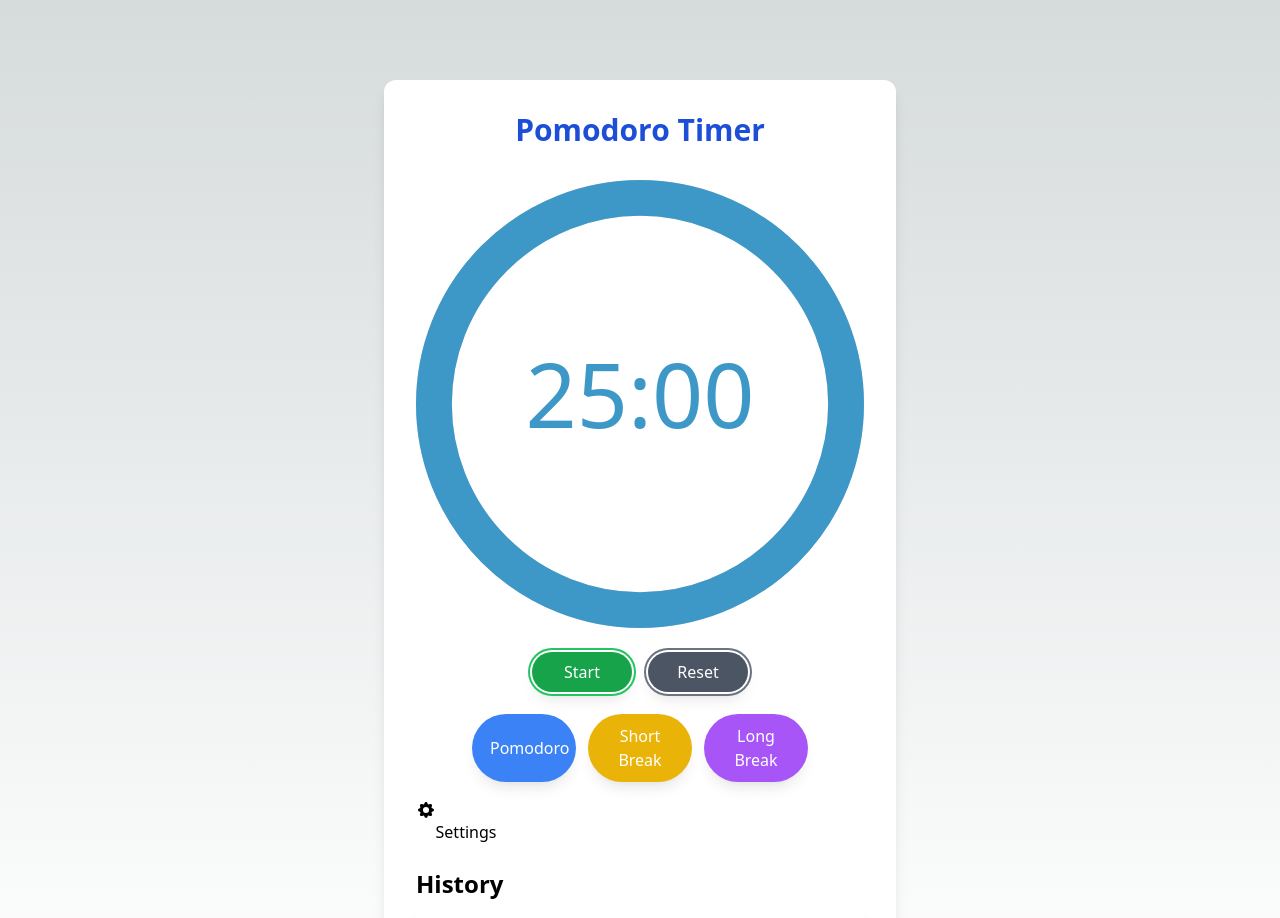
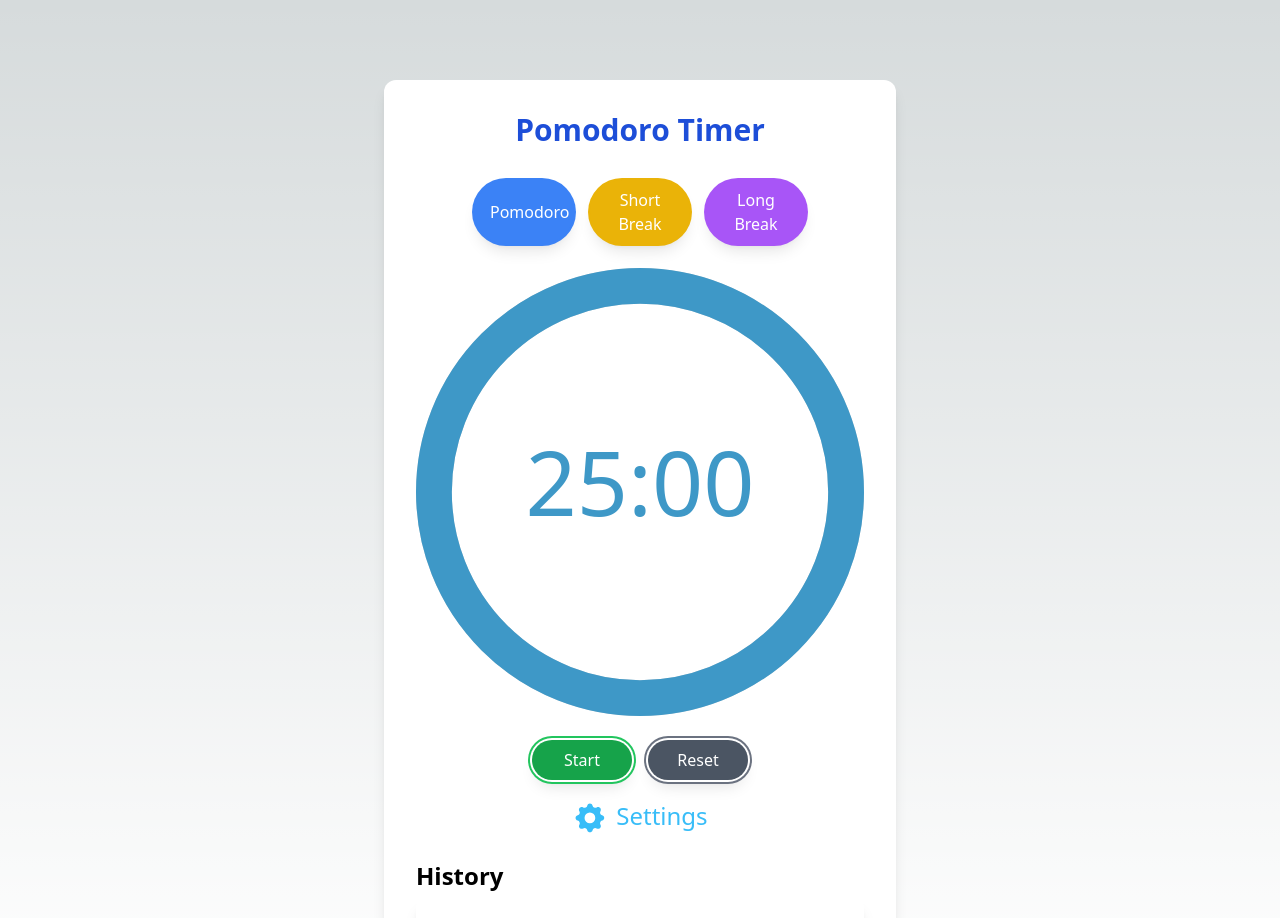
Before and after one commit to Shantanu993/FocusTrekker, a Next.js app: page / in a window 1280 px wide. Shown: the top 918 px of the page. Built offline with nearby package versions, Linux system fonts and the light colour scheme.

Commit message:
fixed settings button

```diff
--- a/components/PomodoroTimer.js
+++ b/components/PomodoroTimer.js
@@ -71,6 +71,7 @@ const PomodoroTimer = () => {
         {minutes.toString().padStart(2, "0")}:
         {seconds.toString().padStart(2, "0")}
       </div> */}
+      <TimeSettings setTime={setTime} />
       <CircularProgressbar
         value={progress}
         text={`${minutes.toString().padStart(2, "0")}:${seconds
@@ -78,8 +79,10 @@ const PomodoroTimer = () => {
           .padStart(2, "0")}`}
       />
       <TimerControls toggle={toggle} reset={reset} isActive={isActive} />
-      <TimeSettings setTime={setTime} />
-      <div style={{ marginTop: "20px" }}>
+      <div
+        style={{ marginTop: "20px" }}
+        className="w-[40%] mx-auto flex justify-center space-x-4 mt-6 mb-6"
+      >
         <SettingsButton onClick={() => settingsInfo.setShowSettings(true)} />
       </div>
       <HistoryPanel history={history} />
--- a/components/SettingsButton.js
+++ b/components/SettingsButton.js
@@ -1,9 +1,10 @@
 function SettingsButton(props) {
   return (
-    <button {...props} className="text-black">
+    <button {...props} className="text-sky-400 text-2xl w-auto">
+      <div className="flex flex-row gap-2 justify-center align-center">
         <svg
           xmlns="http://www.w3.org/2000/svg"
-        className="h-5 w-5"
+          className="h-auto w-[20%]"
           viewBox="0 0 20 20"
           fill="currentColor"
         >
@@ -14,6 +15,7 @@ function SettingsButton(props) {
           />
         </svg>
         Settings
+      </div>
     </button>
   );
 }
--- a/components/TimeSettings.js
+++ b/components/TimeSettings.js
@@ -5,7 +5,7 @@ import { useContext } from "react";
 const TimeSettings = ({ setTime }) => {
   const settingsInfo = useContext(SettingsContext);
   return (
-    <div className="flex justify-center space-x-4 mt-6">
+    <div className="flex justify-center space-x-4 mt-6 mb-6">
       {/* Pomodoro Button */}
       <button
         className="px-4 py-2 rounded-full bg-blue-500 text-white shadow-lg focus: ring-2 focus:ring-offset-2 focus: ring-blue-500"
--- a/package.json
+++ b/package.json
@@ -12,9 +12,9 @@
     "@babel/runtime": "^7.24.1",
     "next": "14.1.4",
     "react": "^18",
+    "react-circular-progressbar": "^2.1.0",
     "react-dom": "^18",
-    "react-slider": "^2.0.6",
-    "react-circular-progressbar": "^2.1.0"
+    "react-slider": "^2.0.6"
   },
   "devDependencies": {
     "autoprefixer": "^10.0.1",
```
Also changed, not shown: 1 other file (tests, documents, lock files or other folders). Lines whose indentation alone changed are shown as unchanged.
